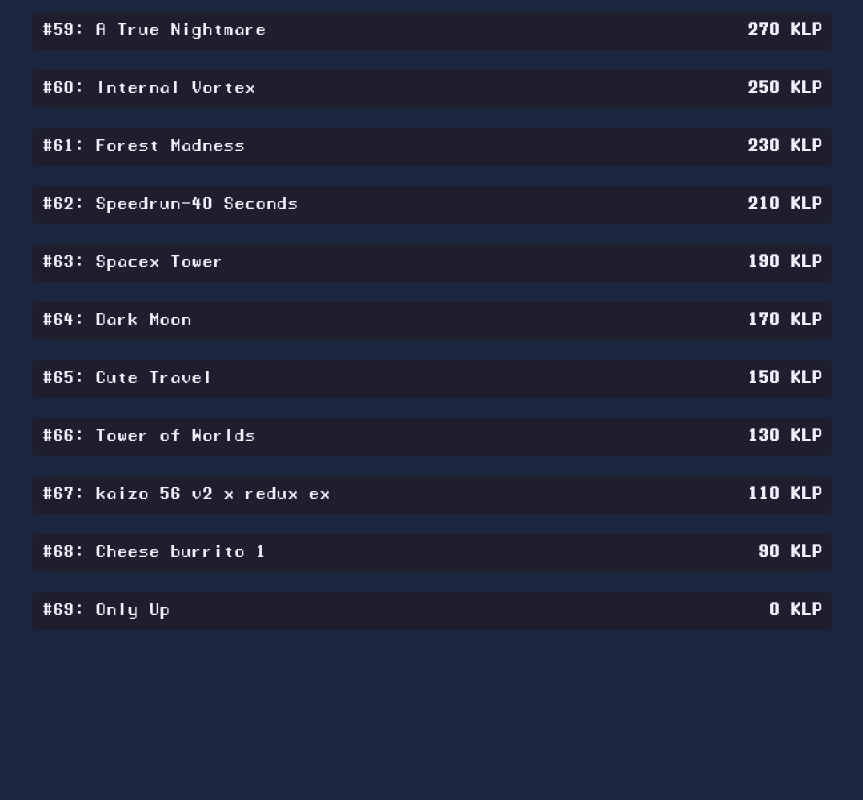
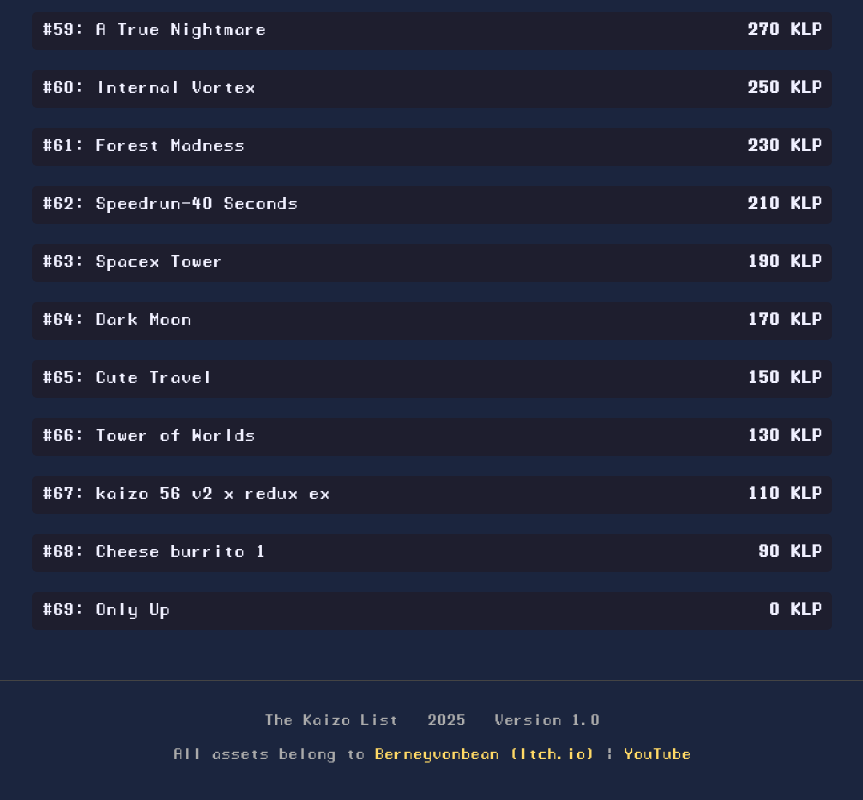
Before and after one commit to GerminULB/KaizoList, a plain HTML site: page MainList.html in a window 1280 px wide. Shown: the part 3664-4464 px from the top of the page, without its empty margins (208-1071 px from the left). Before the commit the page ends 4324 px from the top, so only its background shows below. Drawn offline with Linux system fonts and the light colour scheme.

Commit message:
Update MainList.html

```diff
--- a/MainList.html
+++ b/MainList.html
@@ -80,5 +80,15 @@ document.querySelectorAll('.hub-button').forEach(btn => {
 });
 </script>
 
+  <footer class="site-footer">
+  <p>The Kaizo List &copy; 2025 — Version 1.0</p>
+  <p>
+    All assets belong to
+    <a href="https://berneyvonbean.itch.io/" target="_blank">Berneyvonbean (Itch.io)</a> |
+    <a href="https://www.youtube.com/@Berneyvonbean" target="_blank">YouTube</a>
+  </p>
+</footer>
+
+
 </body>
 </html>
```
